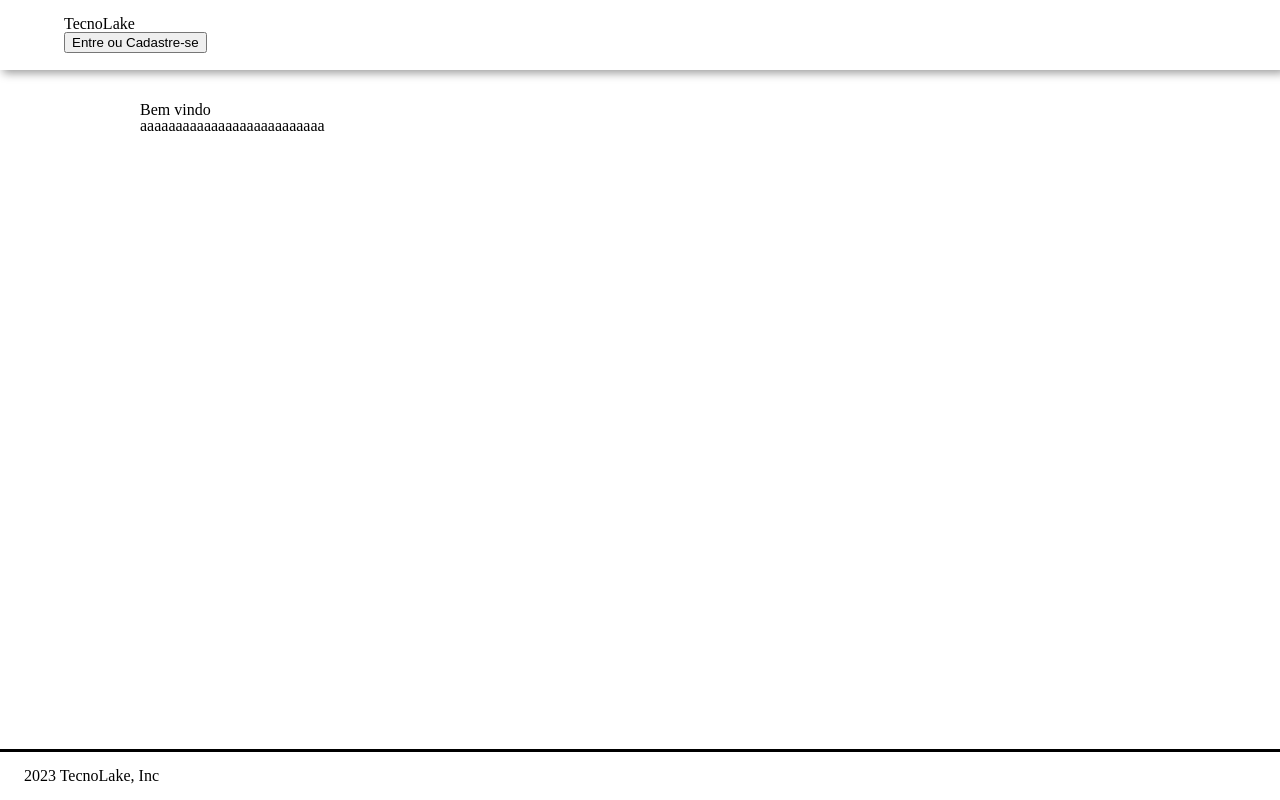
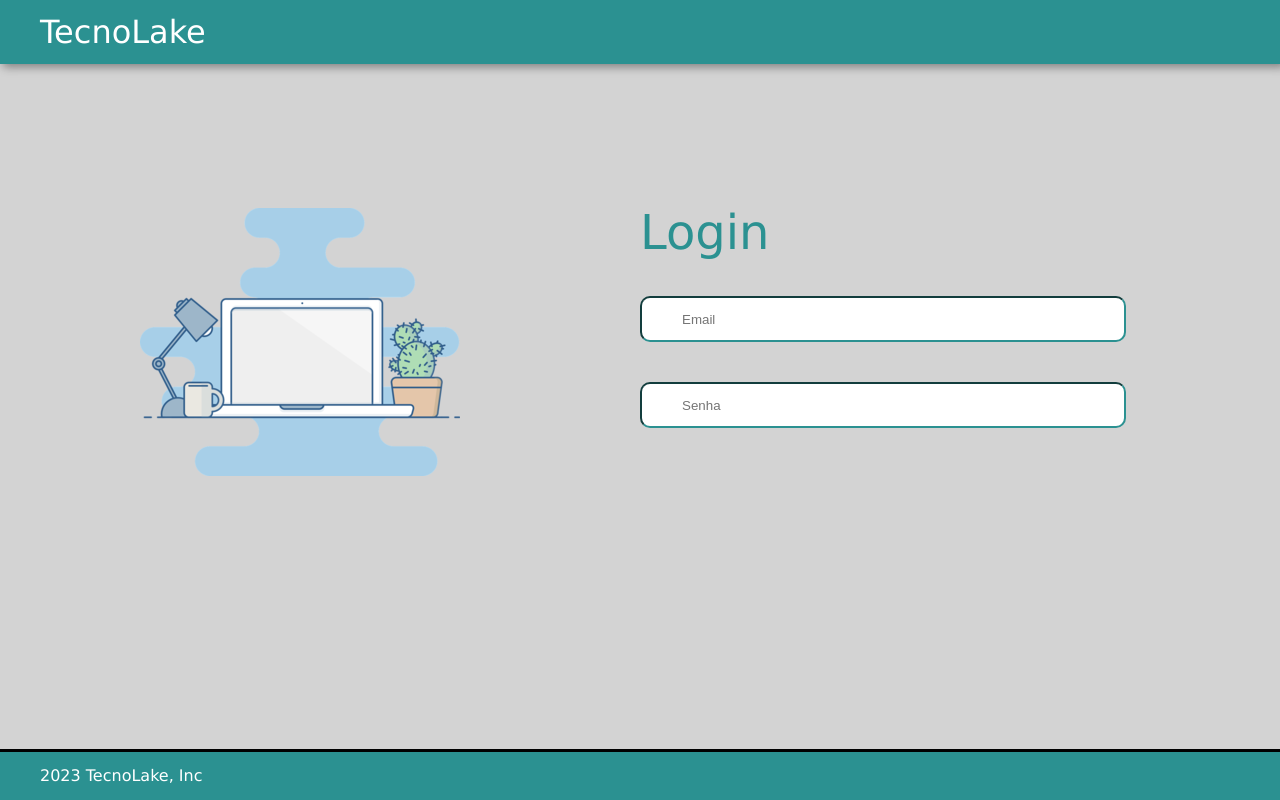
Before and after one commit to alefjuan/projeto-TecnoArena, a plain HTML site: page index.html in a window 1280 px wide. Drawn offline with Linux system fonts and the light colour scheme.

Commit message:
Tela de Login

```diff
--- a/estilo.css
+++ b/estilo.css
@@ -45,36 +45,82 @@ table {
 	border-collapse: collapse;
 	border-spacing: 0;
 }
+
+:root{
+    --white:white;
+    --green-sea:rgb(43, 145, 145);
+    --gray-light:rgb(211, 211, 211);
+    --black:black;
+    --dark-gray:rgb(153, 153, 153);
+}
 html{
-    font-family:serif
+    font-family:Verdana, Geneva, Tahoma, sans-serif;
+    color:var(--white);
 }
 header{
     width: 100%;
-    background-color: white;
-    height: 70px;
+    background-color: var(--green-sea);
+    height: auto;
     box-shadow: 4px 2px 9px 1px rgba(0, 0, 0, 0.4);
 }
+body
+{
+    background-color:var(--gray-light);
+}
+
 .divisao
 {
-    padding-left: 4em;
-    padding-right: 4em;
-    padding-top: 1em;
-    padding-bottom: 1em;
+    margin:0 auto;
+    max-width: 1200px;
+    padding: 1em;
 }
+
+.marca{
+    font-size: 2em;
+    cursor:default;
+}
+.cont{
+
+    width: 1000px;
+    margin:0 auto;
+    margin-top:4em;
+    margin-bottom: 4em;
+    padding: 5em;
+
+}
+.laptop
+{
+    width: 50%;
+    float: left;
+}
+.acesso
+{
+    width: 50%;
+    float: left;
+    size: 4;
+}
+ .acesso h1{
+    font-size: 3em;
+    color:var(--green-sea);
+ }
+
+.acesso .campos input
+{
+    padding-left: 3em;
+    width: 33em;
+    margin-top: 3em;
+    height: 3em;
+    border-radius: 10px;
+    border-color: var(--green-sea);
+    color: black;
+}
+
 .marca-footer
 {
     width: 100%;
-    padding-top:1em;
-    padding-bottom: 1em;
-    padding-left: 1.5em;
-    padding-right: 1.5em;
     border-top: solid;
     border-color: black ;
     position: fixed;
     bottom: 0;
+    background-color: var(--green-sea);
 }
-.cont{
-    width: 1000px;
-    margin:0 auto;
-    padding:2em;
-}
--- a/index.html
+++ b/index.html
@@ -13,24 +13,37 @@
     <header>
 
         <div class="divisao">
-            <h3>TecnoLake</h3>
+            <div class="marca">
+                <h3>TecnoLake</h3>
+            </div>
 
-            <button>Entre ou Cadastre-se</button>
         </div>
-
 
     </header>
 
     <div class="cont">
         <div>
-             <h1>Bem vindo</h1>
-             <p>aaaaaaaaaaaaaaaaaaaaaaaaaa</p>
+            <div class="laptop">
+                <img src="img/laptop.png" alt="">
             </div>
+
+            <div class="acesso">
+                <h1>
+                    Login
+                </h1>
+                    <div class="campos">
+                        <input type="text" placeholder="Email">
+                        <input type="password" placeholder="Senha">
+                    </div>
+            </div>
+        </div>
     </div>
 
     <footer>
         <div class="marca-footer">
-            <h3>2023 TecnoLake, Inc</h3>
+            <div class="divisao">
+                <h3>2023 TecnoLake, Inc</h3>
+            </div>
         </div>
     </footer>
 
```
Also changed, not shown: img/laptop.png (added).
